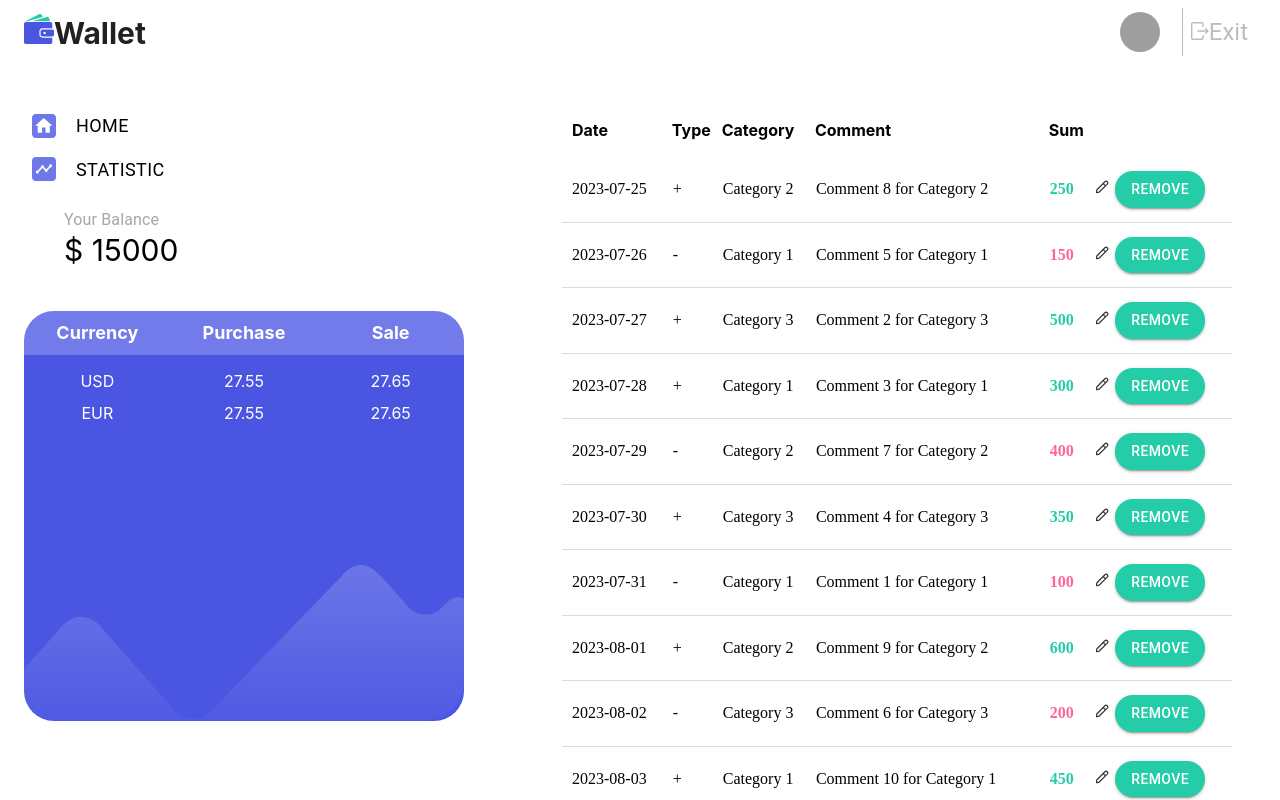
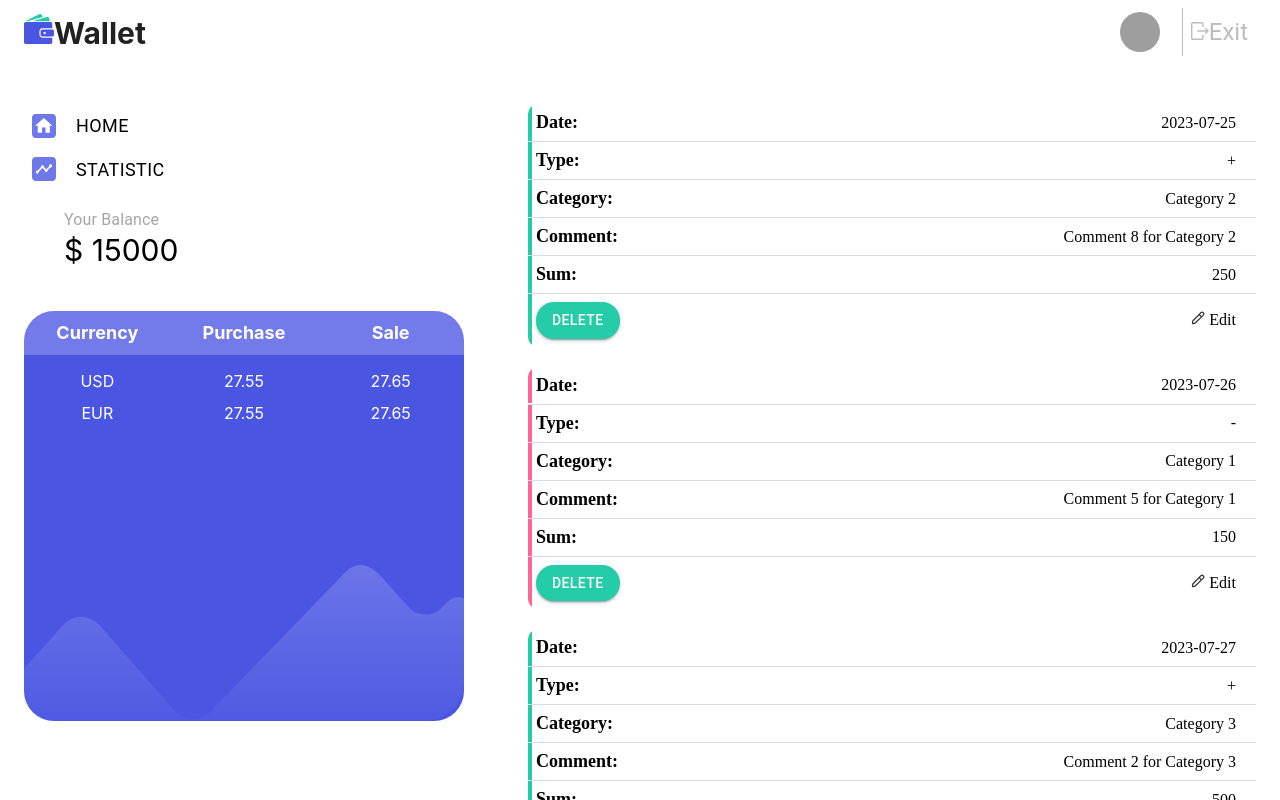
Before and after one commit to DawidBartus/wallet, a React (Create React App) app: page /wallet/home/devtest in a window 1280 px wide. Built offline with nearby package versions, Linux system fonts and the light colour scheme; grey boxes are pictures that could not be loaded.

Commit message:
vertical table

```diff
--- a/src/App.js
+++ b/src/App.js
@@ -6,10 +6,9 @@ import HomePage from "./components/HomePage/HomePage";
 import ResponsiveAppBar from "./components/ResponsiveAppBar/Navbar";
 import Statistic from "./components/Statistic/Statistic";
 import Currency from "./components/Currency/Currency";
-// import Transaction from "./components/Transaction/Transaction";
-// import Balance from "./devUtils/balanceTest";
 import Settings from "./components/Settings/Settings";
-import DevTable from "./devUtils/devtable";
+import Transaction from "./components/Transaction/Transaction";
+import VerticalTable from "./components/Transaction/VerticalTable";
 
 function App() {
   return (
@@ -19,11 +18,11 @@ function App() {
       <Route path="/register" element={<RegisterForm />} />
       <Route element={<ResponsiveAppBar />}>
         <Route path="/home" element={<HomePage />}>
-          <Route index element={<DevTable />} />
+          <Route index element={<Transaction />} />
           <Route path="/home/statistic" element={<Statistic />} />
           <Route path="/home/currency" element={<Currency />} />
           <Route path="/home/settings" element={<Settings />} />
-          <Route path="/home/devtest" element={<DevTable />} />
+          <Route path="/home/devtest" element={<VerticalTable />} />
         </Route>
       </Route>
     </Routes>
--- /dev/null
+++ b/src/components/Transaction/HorizontalTable.jsx
@@ -0,0 +1,107 @@
+import ContainerMui from "../StyledComponents/ContainerMUI";
+import dataObjects from "./devObject";
+import styled from "styled-components";
+import { ReactComponent as EditIcon } from "../images/edit.svg";
+import { Button } from "@mui/material";
+
+const TableHead = styled.thead`
+  width: 100%;
+  position: sticky;
+  top: 0;
+  left: 0;
+`;
+const Table = styled.table`
+  border-spacing: 0;
+  padding-left: 10px;
+`;
+
+const HeaderTableRow = styled.tr`
+  background-color: #fff;
+  th:first-child {
+    padding-left: 10px;
+    border-top-left-radius: 30px;
+    border-bottom-left-radius: 30px;
+  }
+  th:last-child {
+    border-top-right-radius: 30px;
+    border-bottom-right-radius: 30px;
+  }
+`;
+const BodyTableRow = styled.tr`
+  :first-child td {
+    padding-top: 16px;
+    padding-bottom: 14px;
+  }
+`;
+
+const TableHeading = styled.th`
+  padding: 16px 0px 15px 0;
+`;
+const TableData = styled.td`
+  &:first-child {
+    padding-left: 10px;
+  }
+  font-family: Circe;
+  font-size: 16px;
+  font-style: normal;
+  font-weight: 400;
+  line-height: normal;
+  padding-top: 14px;
+  padding-bottom: 14px;
+  border-bottom: 1px solid #dcdcdf;
+`;
+const TableButton = styled(Button)`
+  color: #fff !important;
+  text-align: center;
+  font-family: Circe;
+  font-size: 14px;
+  font-style: normal;
+  font-weight: 400;
+  line-height: normal;
+  border-radius: 18px !important;
+`;
+
+const HorizontalTable = (props) => {
+  const { edit, remove } = props;
+  return (
+    <ContainerMui style={{ maxHeight: "750px", overflowX: "auto" }}>
+      <Table style={{ width: "100%" }}>
+        <TableHead>
+          <HeaderTableRow style={{ textAlign: "left" }}>
+            <TableHeading>Date</TableHeading>
+            <TableHeading>Type</TableHeading>
+            <TableHeading>Category</TableHeading>
+            <TableHeading>Comment</TableHeading>
+            <TableHeading>Sum</TableHeading>
+            <TableHeading></TableHeading>
+            <TableHeading></TableHeading>
+          </HeaderTableRow>
+        </TableHead>
+        <tbody>
+          {dataObjects.map(({ id, date, type, category, comment, sum }) => (
+            <BodyTableRow key={id} id={id} className="BodyTableRow">
+              <TableData>{date}</TableData>
+              <TableData>{type ? "+" : "-"}</TableData>
+              <TableData>{category}</TableData>
+              <TableData>{comment}</TableData>
+              <TableData
+                style={{ color: type ? "#24CCA7" : "#FF6596", fontWeight: 700 }}
+              >
+                {sum}
+              </TableData>
+              <TableData>
+                <EditIcon onClick={edit} />
+              </TableData>
+              <TableData>
+                <TableButton variant="contained" onClick={remove}>
+                  Remove
+                </TableButton>
+              </TableData>
+            </BodyTableRow>
+          ))}
+        </tbody>
+      </Table>
+    </ContainerMui>
+  );
+};
+export default HorizontalTable;
--- a/src/devUtils/verticalTable.jsx
+++ b/src/components/Transaction/VerticalTable.jsx
@@ -1,8 +1,7 @@
 import styled from "styled-components";
-import dataObjects from "../components/Transaction/devObject";
-// import EditOutlinedIcon from "@mui/icons-material/EditOutlined";
+import dataObjects from "./devObject";
 import { Button } from "@mui/material";
-import { ReactComponent as EditIcon } from "../components/images/edit.svg";
+import { ReactComponent as EditIcon } from "../images/edit.svg";
 import React from "react";
 
 const TableContainer = styled.div`
@@ -80,11 +79,9 @@ const TableRow = styled.tr`
   }
 `;
 
-const VerticalHeaderTable = () => {
-  const deleteElement = () => {
-    console.log("deleted");
-  };
-
+const VerticalTable = (props) => {
+  const { edit, remove } = props;
+  console.log("działą");
   return (
     <TableContainer>
       <Table>
@@ -115,11 +112,11 @@ const VerticalHeaderTable = () => {
                 </TableRow>
                 <TableRow style={{ marginBottom: "20px" }} className="lastOfTh">
                   <Th style={{ border: "0" }} type={typeToString}>
-                    <TableButton variant="contained" onClick={deleteElement}>
+                    <TableButton variant="contained" onClick={remove}>
                       Delete
                     </TableButton>
                   </Th>
-                  <Td style={{ border: "0" }}>
+                  <Td style={{ border: "0" }} onClick={edit}>
                     <EditIcon /> Edit
                   </Td>
                 </TableRow>
@@ -134,4 +131,4 @@ const VerticalHeaderTable = () => {
   );
 };
 
-export default VerticalHeaderTable;
+export default VerticalTable;
--- a/src/devUtils/devtable.jsx
+++ b/src/devUtils/devtable.jsx
@@ -1,141 +1,140 @@
-import { useEffect, useState } from "react";
-import ContainerMui from "../components/StyledComponents/ContainerMUI";
-import dataObjects from "../components/Transaction/devObject";
-import VerticalHeaderTable from "./verticalTable";
-import styled from "styled-components";
-import { ReactComponent as EditIcon } from "../components/images/edit.svg";
-import { Button } from "@mui/material";
+// import { useEffect, useState } from "react";
+// import ContainerMui from "../components/StyledComponents/ContainerMUI";
+// import dataObjects from "../components/Transaction/devObject";
+// import styled from "styled-components";
+// import { ReactComponent as EditIcon } from "../components/images/edit.svg";
+// import { Button } from "@mui/material";
 
-const TableHead = styled.thead`
-  width: 100%;
-  position: sticky;
-  top: 0;
-  left: 0;
-`;
-const Table = styled.table`
-  border-spacing: 0;
-  padding-left: 10px;
-`;
+// const TableHead = styled.thead`
+//   width: 100%;
+//   position: sticky;
+//   top: 0;
+//   left: 0;
+// `;
+// const Table = styled.table`
+//   border-spacing: 0;
+//   padding-left: 10px;
+// `;
 
-const HeaderTableRow = styled.tr`
-  background-color: #fff;
-  th:first-child {
-    padding-left: 10px;
-    border-top-left-radius: 30px;
-    border-bottom-left-radius: 30px;
-  }
-  th:last-child {
-    border-top-right-radius: 30px;
-    border-bottom-right-radius: 30px;
-  }
-`;
-const BodyTableRow = styled.tr`
-  :first-child td {
-    padding-top: 16px;
-    padding-bottom: 14px;
-  }
-`;
+// const HeaderTableRow = styled.tr`
+//   background-color: #fff;
+//   th:first-child {
+//     padding-left: 10px;
+//     border-top-left-radius: 30px;
+//     border-bottom-left-radius: 30px;
+//   }
+//   th:last-child {
+//     border-top-right-radius: 30px;
+//     border-bottom-right-radius: 30px;
+//   }
+// `;
+// const BodyTableRow = styled.tr`
+//   :first-child td {
+//     padding-top: 16px;
+//     padding-bottom: 14px;
+//   }
+// `;
 
-const TableHeading = styled.th`
-  padding: 16px 0px 15px 0;
-`;
-const TableData = styled.td`
-  &:first-child {
-    padding-left: 10px;
-  }
-  font-family: Circe;
-  font-size: 16px;
-  font-style: normal;
-  font-weight: 400;
-  line-height: normal;
-  padding-top: 14px;
-  padding-bottom: 14px;
-  border-bottom: 1px solid #dcdcdf;
-`;
-const TableButton = styled(Button)`
-  color: #fff !important;
-  text-align: center;
-  font-family: Circe;
-  font-size: 14px;
-  font-style: normal;
-  font-weight: 400;
-  line-height: normal;
-  border-radius: 18px !important;
-`;
+// const TableHeading = styled.th`
+//   padding: 16px 0px 15px 0;
+// `;
+// const TableData = styled.td`
+//   &:first-child {
+//     padding-left: 10px;
+//   }
+//   font-family: Circe;
+//   font-size: 16px;
+//   font-style: normal;
+//   font-weight: 400;
+//   line-height: normal;
+//   padding-top: 14px;
+//   padding-bottom: 14px;
+//   border-bottom: 1px solid #dcdcdf;
+// `;
+// const TableButton = styled(Button)`
+//   color: #fff !important;
+//   text-align: center;
+//   font-family: Circe;
+//   font-size: 14px;
+//   font-style: normal;
+//   font-weight: 400;
+//   line-height: normal;
+//   border-radius: 18px !important;
+// `;
 
-const Horizontal = () => {
-  const handleEdit = (e) => {
-    let id = e.target.closest(".BodyTableRow")?.id;
-    let newId = parseInt(id);
-    let transactionToEdit = dataObjects.find((item) => item.id === newId);
-    console.log(transactionToEdit);
-    // dalsza logika po dodaniu stanu
-  };
-  const handleRemove = (e) => {
-    let id = e.target.closest(".BodyTableRow")?.id;
-    const newId = parseInt(id);
-    const newDataObject = dataObjects.filter((item) => item.id !== newId);
-    console.log(newDataObject);
-    // dalsza logika po dodaniu stanu
-  };
-  return (
-    <ContainerMui style={{ maxHeight: "750px", overflowX: "auto" }}>
-      <Table style={{ width: "100%" }}>
-        <TableHead>
-          <HeaderTableRow style={{ textAlign: "left" }}>
-            <TableHeading>Date</TableHeading>
-            <TableHeading>Type</TableHeading>
-            <TableHeading>Category</TableHeading>
-            <TableHeading>Comment</TableHeading>
-            <TableHeading>Sum</TableHeading>
-            <TableHeading></TableHeading>
-            <TableHeading></TableHeading>
-          </HeaderTableRow>
-        </TableHead>
-        <tbody>
-          {dataObjects.map(({ id, date, type, category, comment, sum }) => (
-            <BodyTableRow key={id} id={id} className="BodyTableRow">
-              <TableData>{date}</TableData>
-              <TableData>{type ? "+" : "-"}</TableData>
-              <TableData>{category}</TableData>
-              <TableData>{comment}</TableData>
-              <TableData
-                style={{ color: type ? "#24CCA7" : "#FF6596", fontWeight: 700 }}
-              >
-                {sum}
-              </TableData>
-              <TableData>
-                <EditIcon onClick={handleEdit} />
-              </TableData>
-              <TableData>
-                <TableButton variant="contained" onClick={handleRemove}>
-                  Remove
-                </TableButton>
-              </TableData>
-            </BodyTableRow>
-          ))}
-        </tbody>
-      </Table>
-    </ContainerMui>
-  );
-};
+// const Horizontal = () => {
+//   const handleEdit = (e) => {
+//     let id = e.target.closest(".BodyTableRow")?.id;
+//     let newId = parseInt(id);
+//     let transactionToEdit = dataObjects.find((item) => item.id === newId);
+//     console.log(transactionToEdit);
+//     // dalsza logika po dodaniu stanu
+//   };
+//   const handleRemove = (e) => {
+//     let id = e.target.closest(".BodyTableRow")?.id;
+//     const newId = parseInt(id);
+//     const newDataObject = dataObjects.filter((item) => item.id !== newId);
+//     console.log(newDataObject);
+//     // dalsza logika po dodaniu stanu
+//   };
+//   return (
+//     <ContainerMui style={{ maxHeight: "750px", overflowX: "auto" }}>
+//       <Table style={{ width: "100%" }}>
+//         <TableHead>
+//           <HeaderTableRow style={{ textAlign: "left" }}>
+//             <TableHeading>Date</TableHeading>
+//             <TableHeading>Type</TableHeading>
+//             <TableHeading>Category</TableHeading>
+//             <TableHeading>Comment</TableHeading>
+//             <TableHeading>Sum</TableHeading>
+//             <TableHeading></TableHeading>
+//             <TableHeading></TableHeading>
+//           </HeaderTableRow>
+//         </TableHead>
+//         <tbody>
+//           {dataObjects.map(({ id, date, type, category, comment, sum }) => (
+//             <BodyTableRow key={id} id={id} className="BodyTableRow">
+//               <TableData>{date}</TableData>
+//               <TableData>{type ? "+" : "-"}</TableData>
+//               <TableData>{category}</TableData>
+//               <TableData>{comment}</TableData>
+//               <TableData
+//                 style={{ color: type ? "#24CCA7" : "#FF6596", fontWeight: 700 }}
+//               >
+//                 {sum}
+//               </TableData>
+//               <TableData>
+//                 <EditIcon onClick={handleEdit} />
+//               </TableData>
+//               <TableData>
+//                 <TableButton variant="contained" onClick={handleRemove}>
+//                   Remove
+//                 </TableButton>
+//               </TableData>
+//             </BodyTableRow>
+//           ))}
+//         </tbody>
+//       </Table>
+//     </ContainerMui>
+//   );
+// };
 
-const DevTable = () => {
-  const [isMobile, setMobile] = useState(window.innerWidth <= 600);
+// const DevTable = () => {
+//   const [isMobile, setMobile] = useState(window.innerWidth <= 600);
 
-  useEffect(() => {
-    const handleResize = () => {
-      setMobile(window.innerWidth <= 600);
-    };
+//   useEffect(() => {
+//     const handleResize = () => {
+//       setMobile(window.innerWidth <= 600);
+//     };
 
-    window.addEventListener("resize", handleResize);
+//     window.addEventListener("resize", handleResize);
 
-    return () => {
-      window.removeEventListener("resize", handleResize);
-    };
-  }, []);
+//     return () => {
+//       window.removeEventListener("resize", handleResize);
+//     };
+//   }, []);
 
-  return <>{isMobile ? <VerticalHeaderTable /> : <Horizontal />}</>;
-};
+//   return <>{isMobile ? <VerticalHeaderTable /> : <Horizontal />}</>;
+// };
 
-export default DevTable;
+// export default DevTable;
```
Also changed, not shown: src/components/Transaction/Transaction.jsx (+40 -67 lines).
